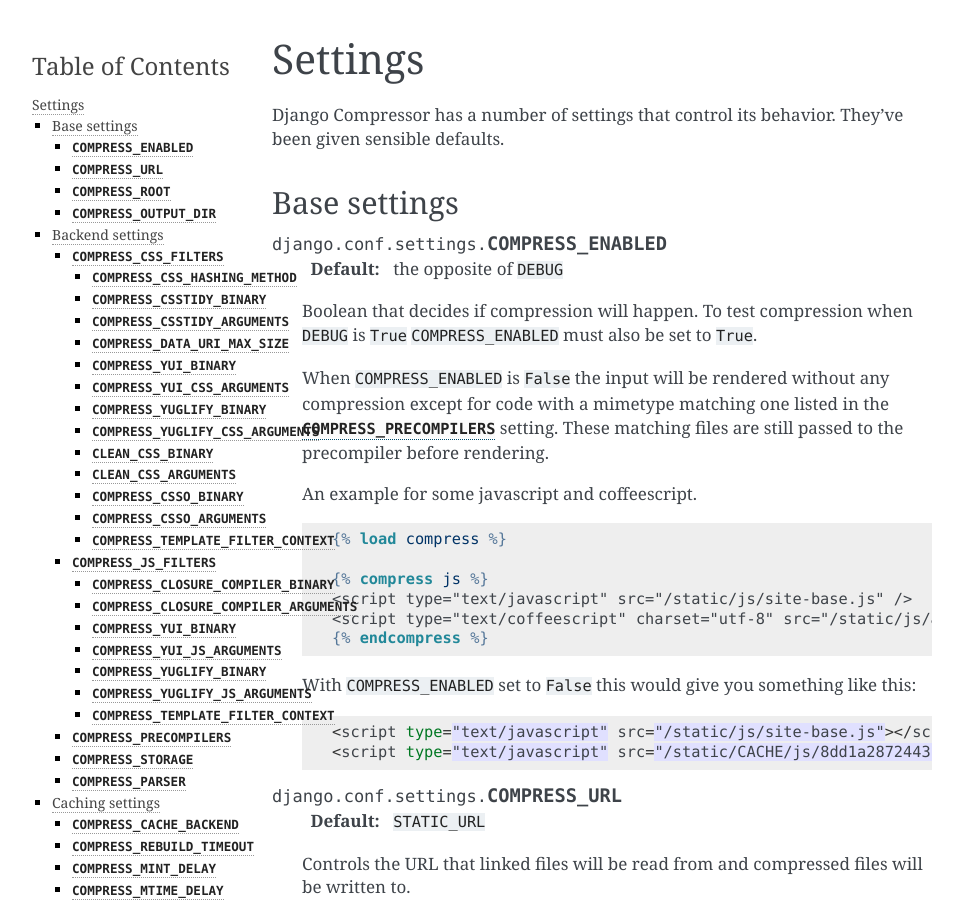
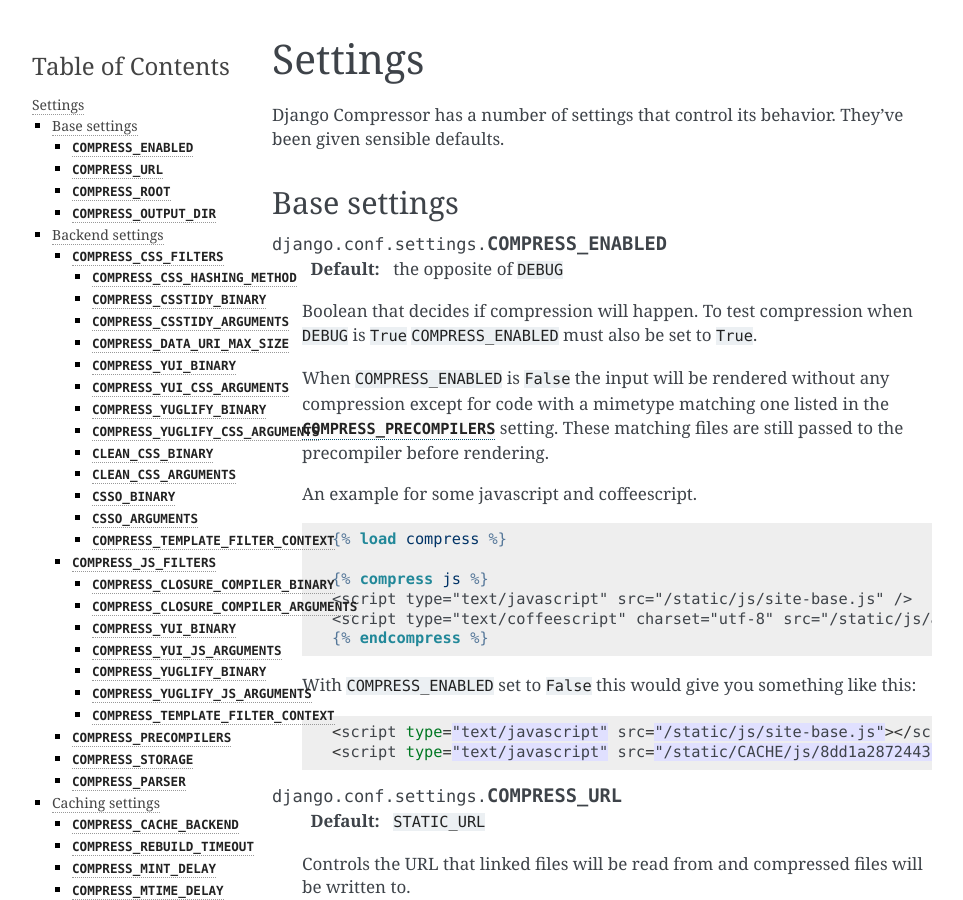
Before and after one commit to django-compressor/django-compressor, a Sphinx documentation site: the page built from docs/settings.txt, in a window 1280 px wide and 900 px high. Shown: the whole window, without its empty margins (148-1111 px from the left). Built offline with Sphinx 7.4.7, drawn with Linux system fonts in a browser that asks for light colours; pages that are not in the unit, such as notebooks, are missing from menus; some of the changed text lies outside the part shown.

Commit message:
Change CSSO settings names in docs.
Fix #538

```diff
--- a/docs/settings.txt
+++ b/docs/settings.txt
@@ -153,11 +153,11 @@
 
       A filter that passes the CSS content to the `CSSO`_ tool.
 
-      .. attribute:: COMPRESS_CSSO_BINARY
+      .. attribute:: CSSO_BINARY
 
          The CSSO binary filesystem path.
 
-      .. attribute:: COMPRESS_CSSO_ARGUMENTS
+      .. attribute:: CSSO_ARGUMENTS
 
          The arguments passed to CSSO.
 
```
